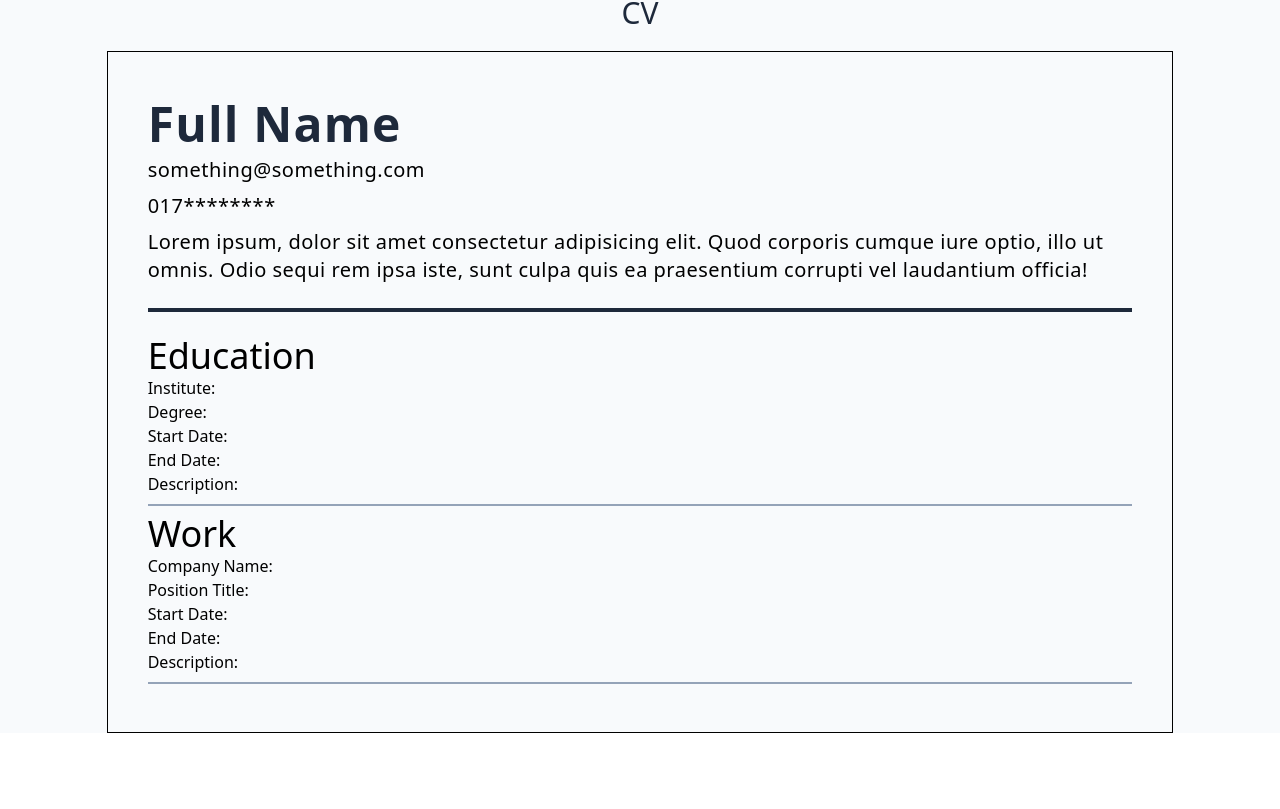
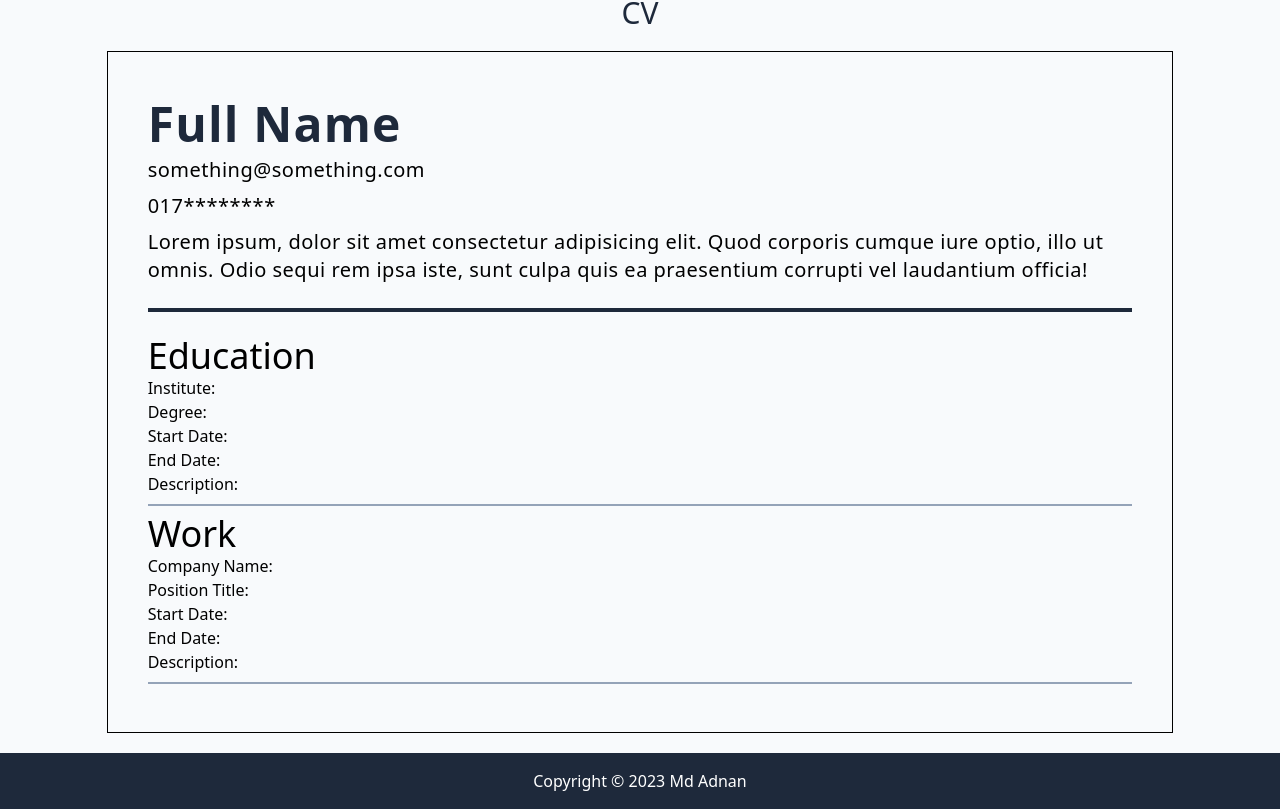
Before and after one commit to adnansyed101/CV-Generator, a React (Vite) app: page / in a window 1280 px wide. Shown: the part 1213-2022 px from the top of the page. Before the commit the page ends 1966 px from the top, so only its background shows below. Built offline with nearby package versions, Linux system fonts and the light colour scheme.

Commit message:
add footer

```diff
--- a/src/App.jsx
+++ b/src/App.jsx
@@ -7,6 +7,12 @@ const App = () => {
         <h1 className="text-center text-4xl text-white">CV Generator</h1>
       </header>
       <Body />
+      <footer className="bg-slate-800 py-4">
+        <h4 className="text-center text-white">
+          Copyright &#169; {new Date().getFullYear()}{" "}
+          <a href="https://github.com/adnansyed101" target='_blank'>Md Adnan</a>{" "}
+        </h4>
+      </footer>
     </div>
   );
 };
```
